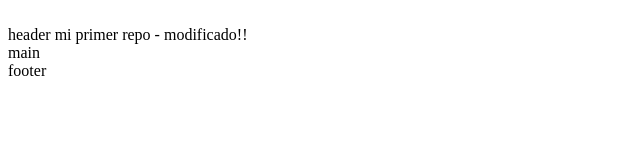
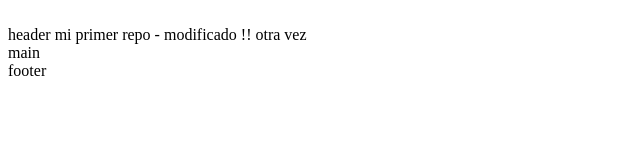
Before and after one commit to Dede1421/mi-primer-respositorio, a plain HTML site: page index.html in a window 1280 px wide. Shown: the full height of the page, 0-640 px from the left. Drawn offline with Linux system fonts and the light colour scheme.

Commit message:
modificado otra vez

```diff
--- a/index.html
+++ b/index.html
@@ -10,7 +10,7 @@
 <body>
     <img src=""/>
     <header>
-        header mi primer repo - modificado!!
+        header mi primer repo - modificado !! otra vez
     </header>
     <main>
         main
```
